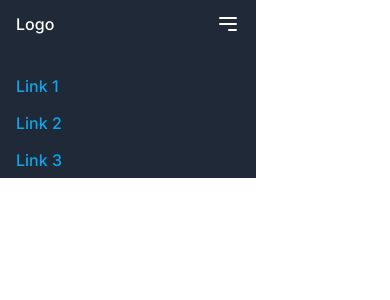
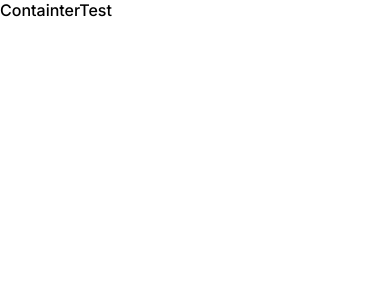
Before and after one commit to MukhlisAji/cbre-app, a React (Create React App) app: page /test in a window 390 px wide. Shown: the top 300 px of the page. Built offline with nearby package versions, Linux system fonts and the light colour scheme; the HTML template or start-up script is replaced by a standard one; a web font is replaced by a local one.

Commit message:
retrigger

```diff
--- a/src/App.jsx
+++ b/src/App.jsx
@@ -1,7 +1,6 @@
 import { BrowserRouter as Router, Routes, Route, Navigate } from "react-router-dom";
 import Layout from "./components/shared/Layout";
 import Dashboard from "./components/Dashboard";
-import DataEntryPortal from "./components/shared/DataEntryPortal";
 import PropertySearch from "./components/PropertySearch";
 import NotFound from "./components/NotFound";
 import DataEntryLayout from "./components/shared/DataEntryLayout";
--- a/src/components/ContainterTest.jsx
+++ b/src/components/ContainterTest.jsx
@@ -1,68 +1,7 @@
-import React, { useState, useEffect } from 'react';
+import React from 'react'
 
-const ContainerTest = () => {
-  const [isOpen, setIsOpen] = useState(window.innerWidth >= 768);
-
-  const toggleSidebar = () => {
-    setIsOpen(!isOpen);
-  };
-
-  useEffect(() => {
-    const handleResize = () => {
-      setIsOpen(window.innerWidth <= 768); // Collapse sidebar automatically on small screens
-    };
-
-    window.addEventListener("resize", handleResize);
-
-    // Cleanup function to remove the event listener when the component unmounts
-    return () => {
-      window.removeEventListener("resize", handleResize);
-    };
-  }, []); // Empty dependency array ensures that this effect runs only once after initial render
-
+export default function ContainterTest() {
   return (
-
-    <div className={`h-full ${isOpen ? "w-20" : "w-64"}`}>
-      <div className="bg-gray-800 text-white h-full">
-        <div className="flex justify-between items-center px-4 py-3">
-          <div>Logo</div>
-          <button
-            className="focus:outline-none md:hidden"
-            onClick={toggleSidebar}
-          >
-            <svg
-              className="w-6 h-6 text-white"
-              fill="none"
-              stroke="currentColor"
-              viewBox="0 0 24 24"
-              xmlns="http://www.w3.org/2000/svg"
-            >
-              {isOpen ? (
-                <path
-                  strokeLinecap="round"
-                  strokeLinejoin="round"
-                  strokeWidth="2"
-                  d="M6 18L18 6M6 6l12 12"
-                />
-              ) : (
-                <path
-                  strokeLinecap="round"
-                  strokeLinejoin="round"
-                  strokeWidth="2"
-                  d="M4 6h16M4 12h16m-7 6h7"
-                />
-              )}
-            </svg>
-          </button>
-        </div>
-        <nav className="mt-5">
-          <a href="#" className="block py-2 px-4 hover:bg-gray-700">Link 1</a>
-          <a href="#" className="block py-2 px-4 hover:bg-gray-700">Link 2</a>
-          <a href="#" className="block py-2 px-4 hover:bg-gray-700">Link 3</a>
-        </nav>
-      </div>
-    </div>
-  );
-};
-
-export default ContainerTest;
+    <div>ContainterTest</div>
+  )
+}
--- a/src/components/PropertyDatabase.jsx
+++ b/src/components/PropertyDatabase.jsx
@@ -2,15 +2,12 @@ import React, { useEffect, useState } from 'react';
 
 export default function PropertyDatabase() {
     const [buildingName, setBuildingName] = useState('');
-    const [country, setCountry] = useState('');
+    // const [country, setCountry] = useState('');
     const [postalCode, setPostalCode] = useState('');
     const [streetNumber, setStreetNumber] = useState('');
     const [streetName, setStreetName] = useState('');
     const [propertyType, setPropertyType] = useState([]);
     const [propertySubType, setPropertySubType] = useState([]);
-    const [grade, setGrade] = useState('');
-    const [region, setRegion] = useState('');
-    const [zoning, setZoning] = useState('');
 
     const handlePropertyTypeChange = (e) => {
         const value = e.target.value;
--- a/src/components/data entry/BuildingSubmit.jsx
+++ b/src/components/data entry/BuildingSubmit.jsx
@@ -1,15 +1,15 @@
 import React, { useEffect, useState } from 'react';
 import BUILDINGDATADUMMY from '../../lib/const/DataEntryDummy';
-import { useLocation, useNavigate } from 'react-router-dom';
+import { useNavigate } from 'react-router-dom';
 
 export default function BuildingSubmit() {
     const [sectionHeight, setSectionHeight] = useState(0);
     const [templateSearchTerm, setTemplateSearchTerm] = useState('');
     const [showModal, setShowModal] = useState(false);
-    const [navigateToNewEntry, setNavigateToNewEntry] = useState(false);
+    // const [navigateToNewEntry, setNavigateToNewEntry] = useState(false);
 
     const navigate = useNavigate();
-    const location = useLocation();
+    // const location = useLocation();
 
     const handleTemplateSearchChange = (event) => setTemplateSearchTerm(event.target.value);
 
--- a/src/components/data entry/BuildingSubmitError.jsx
+++ b/src/components/data entry/BuildingSubmitError.jsx
@@ -1,6 +1,6 @@
 import React, { useEffect, useState } from 'react';
 import BUILDINGDATADUMMY from '../../lib/const/DataEntryDummy';
-import { useLocation, useNavigate } from 'react-router-dom';
+import { useNavigate } from 'react-router-dom';
 
 export default function BuildingDataEntry() {
     const [sectionHeight, setSectionHeight] = useState(0);
@@ -8,7 +8,7 @@ export default function BuildingDataEntry() {
     const [showModal, setShowModal] = useState(true); // Show modal on page load
 
     const navigate = useNavigate();
-    const location = useLocation();
+    // const location = useLocation();
 
     const handleTemplateSearchChange = (event) => setTemplateSearchTerm(event.target.value);
 
--- a/src/components/data entry/SpaceMassUpload.jsx
+++ b/src/components/data entry/SpaceMassUpload.jsx
@@ -1,5 +1,4 @@
 import React from 'react'
-import { BsBuildingFillAdd, BsBuildingFillExclamation } from 'react-icons/bs';
 import { TbCube, TbCubePlus } from 'react-icons/tb';
 import { useLocation, useNavigate } from 'react-router-dom';
 
--- a/src/components/shared/DataEntrySidebar.jsx
+++ b/src/components/shared/DataEntrySidebar.jsx
@@ -10,9 +10,9 @@ export default function DataEntrySidebar() {
   const [isOpen, setIsOpen] = useState(window.innerWidth >= 768);
   const [submenuStates, setSubmenuStates] = useState({});
 
-  const toggleSidebar = () => {
-    setIsOpen(!isOpen);
-  };
+  // const toggleSidebar = () => {
+  //   setIsOpen(!isOpen);
+  // };
 
   useEffect(() => {
     const handleResize = () => {
--- a/src/components/shared/Sidebar.jsx
+++ b/src/components/shared/Sidebar.jsx
@@ -10,9 +10,9 @@ export default function Sidebar() {
   const [isOpen, setIsOpen] = useState(window.innerWidth >= 768);
   const [submenuStates, setSubmenuStates] = useState({});
 
-  const toggleSidebar = () => {
-    setIsOpen(!isOpen);
-  };
+  // const toggleSidebar = () => {
+  //   setIsOpen(!isOpen);
+  // };
 
   useEffect(() => {
     const handleResize = () => {
--- a/src/lib/const/DataEntryDummy.jsx
+++ b/src/lib/const/DataEntryDummy.jsx
@@ -1,4 +1,3 @@
-import React from "react";
 
 
 const BUILDINGDATADUMMY = [
```
Also changed, not shown: src/components/data entry/BuildingMassUpload.jsx (+6 -6 lines), src/components/data entry/BuildingTemplate.jsx (+34 -9 lines).
